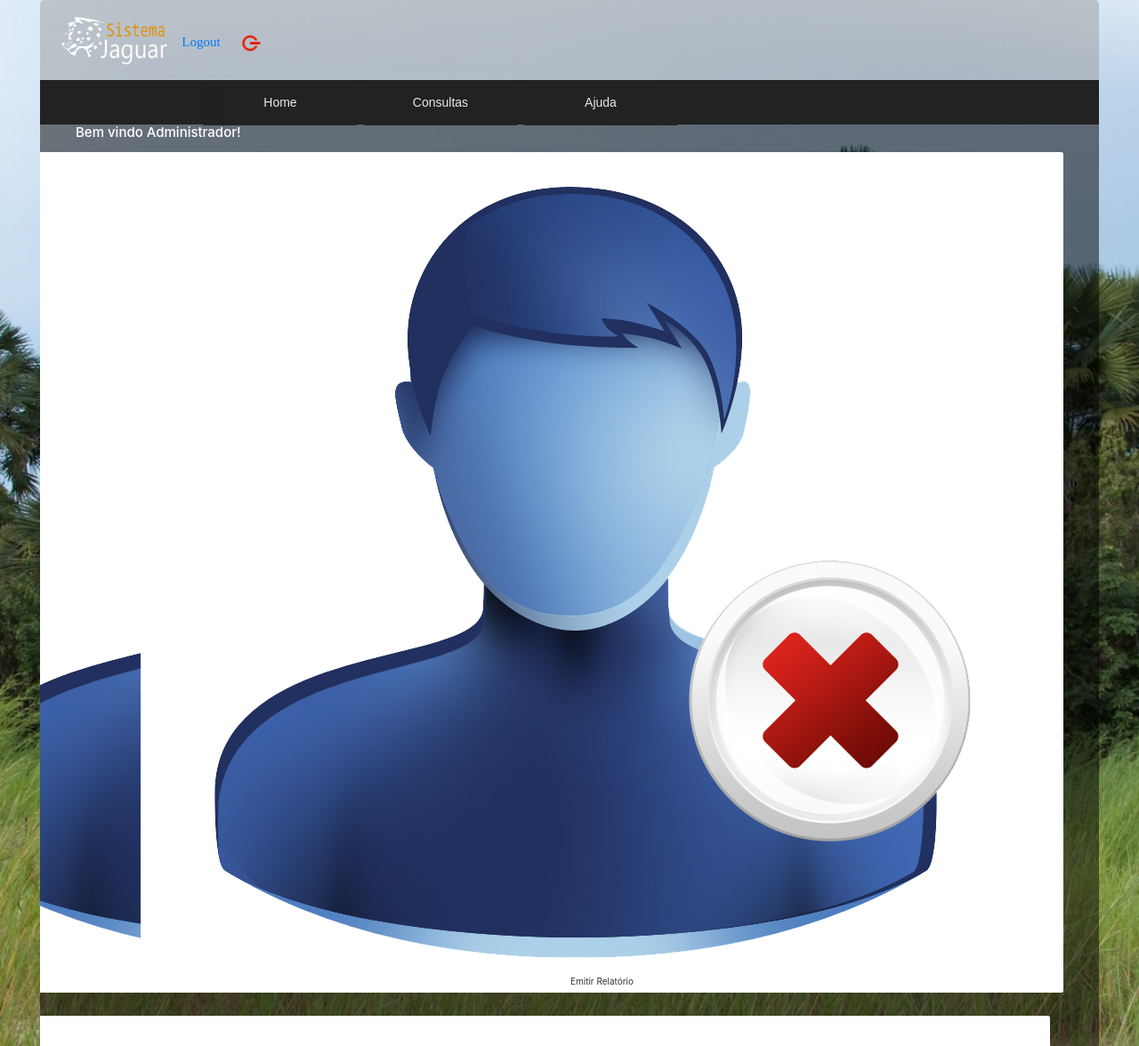
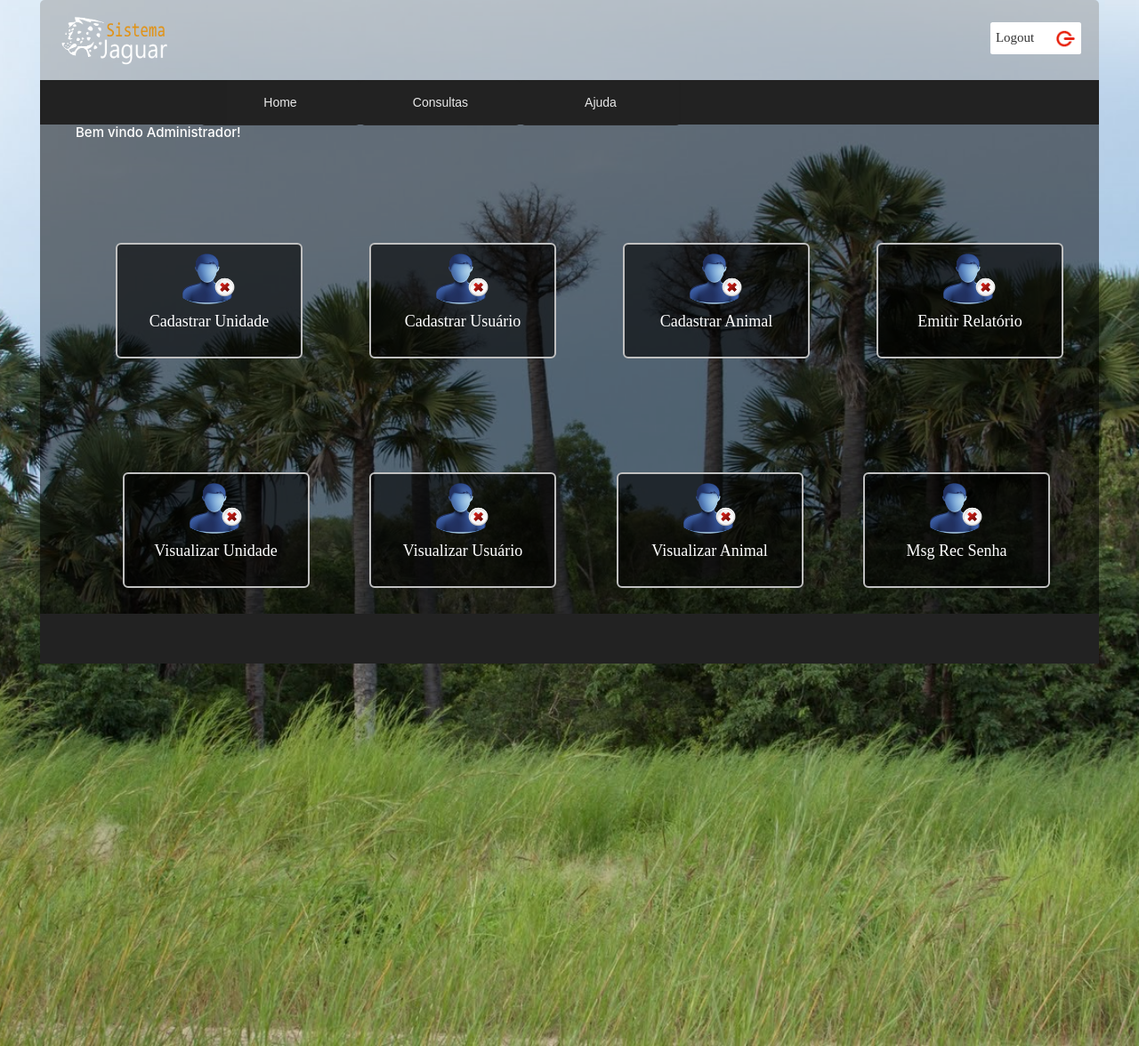
Before and after one commit to EddiePrince/SistemaJaguar, a PHP site: page /areaadmTeste.php in a window 1280 px wide. Shown: the whole page at 89% size. Run offline with PHP 8.4, Linux system fonts and the light colour scheme; a user stored in the database is signed in.

Commit message:
ajuste de validação

```diff
--- a/Consultas/consUnidade.inc.php
+++ b/Consultas/consUnidade.inc.php
@@ -11,7 +11,7 @@ include 'conexao.inc.php';//inclusão do arquivo de conexão com o banco
   if (!empty($_GET['filtro'])) {
 
   if ($registros > 0) {
-    echo "<br>Resultado da pesquisa com a palavra <strong> $filtro. </strong><br><br><br>";
+    echo "<br><h2>Resultado da pesquisa com a palavra <strong> $filtro. </strong></h2><br><br><br>";
     echo "<strong>$registros registro(s) encontrado(s).</strong><br><br>"; //exibição da quanidade de registros encontrados
   }else {
    echo "<br><br>Nenhum registro encontrado a palavra <strong> $filtro. </strong>";
--- a/areaadmTeste.php
+++ b/areaadmTeste.php
@@ -7,6 +7,7 @@
 
 	<!DOCTYPE html>
 	<html lang="pt-br">
+
 	<head>
 		<meta charset="utf-8">
 		<meta name="viewport" content="width=device-width, initial-scale=1">
@@ -20,7 +21,7 @@
 		<div id="pageAdm">
 			<div class="logo">
 				<div class="logo_admin">
-          <a href="areaadm.php"> <img src="img/logo.png" alt="Logo"></a>  <a id="logout" href="logout.php" >  Logout  <img src="img/logout.png" alt="Logout"></a>
+					<a href="areaadm.php"> <img src="img/logo.png" alt="Logo"></a> <a id="logout" class="btn btn-default navbar-btn pull-right" href="logout.php">  Logout  <img src="img/logout.png" alt="Logout"></a>
 				</div>
 				<div>
 					<!-- Menu -->
@@ -44,31 +45,31 @@
 				<div class="container">
 					<div class="row">
 						<div class="col-md-3 mb-3">
-              <a id="areaPcp" href="CadastroUnidade.php" type="button" class="btn btn-default navbar-btn pull-right"> <img src="img/remove-user.png" alt="#"><br>  Cadastrar Unidade   </a>
+							<a  href="CadastroUnidade.php" class="btn btn-default navbar-btn pull-right"> <img src="img/remove-user.png" alt="#"><br>  Cadastrar Unidade   </a>
 						</div>
 						<div class="col-md-3 mb-3">
-              <a id="areaPcp" href="cadastroUsuario.php" type="button" class="btn btn-default navbar-btn pull-right"> <img src="img/remove-user.png" alt="#"><br>  Cadastrar Usuário </a>
+							<a href="cadastroUsuario.php" class="btn btn-default navbar-btn pull-right"> <img src="img/remove-user.png" alt="#"><br>  Cadastrar Usuário </a>
 						</div>
 						<div class="col-md-3 mb-3">
-              <a id="areaPcp" href="CadastroAnimal.php" type="button" class="btn btn-default navbar-btn pull-right"> <img src="img/remove-user.png" alt="#"><br>  Cadastrar Animal </a>
+							<a href="CadastroAnimal.php" class="btn btn-default navbar-btn pull-right"> <img src="img/remove-user.png" alt="#"><br>  Cadastrar Animal </a>
 						</div>
 						<div class="col-md-3 mb-3">
-              <a id="areaPcp" href="#.php" type="button" class="btn btn-default navbar-btn pull-right"> <img src="img/remove-user.png" alt="#"><br>  Emitir Relatório </a>
+							<a href="#.php" class="btn btn-default navbar-btn pull-right"> <img src="img/remove-user.png" alt="#"><br>  Emitir Relatório </a>
 						</div>
 					</div>
 					<div class="container">
 						<div class="row">
 							<div class="col-md-3 mb-3">
-              <a id="areaPcp" href="listaUnidades.php" type="button" class="btn btn-default navbar-btn pull-right"> <img src="img/remove-user.png" alt="#"><br>  Visualizar Unidade   </a>
+								<a href="listaUnidades.php" class="btn btn-default navbar-btn pull-right"> <img src="img/remove-user.png" alt="#"><br>  Visualizar Unidade   </a>
 							</div>
 							<div class="col-md-3 mb-3">
-              <a id="areaPcp" href="listaUsuarios.php" type="button" class="btn btn-default navbar-btn pull-right"> <img src="img/remove-user.png" alt="#"><br>  Visualizar Usuário </a>
+								<a href="listaUsuarios.php" class="btn btn-default navbar-btn pull-right"> <img src="img/remove-user.png" alt="#"><br>  Visualizar Usuário </a>
 							</div>
 							<div class="col-md-3 mb-3">
-              <a id="areaPcp" href="listaAnimais.php" type="button" class="btn btn-default navbar-btn pull-right"> <img src="img/remove-user.png" alt="#"><br>  Visualizar Animal </a>
+								<a href="listaAnimais.php" class="btn btn-default navbar-btn pull-right"> <img src="img/remove-user.png" alt="#"><br>  Visualizar Animal </a>
 							</div>
 							<div class="col-md-3 mb-3">
-              <a id="areaPcp" href="#.php" type="button" class="btn btn-default navbar-btn pull-right"> <img src="img/remove-user.png" alt="#"><br>  Msg Rec Senha </a>
+								<a href="#.php" class="btn btn-default navbar-btn pull-right"> <img src="img/remove-user.png" alt="#"><br>  Msg Rec Senha </a>
 							</div>
 						</div>
 					</div>
--- a/style.css
+++ b/style.css
@@ -693,7 +693,7 @@ input[type="text1"]{
 }
 
 /* Preenchimento area princp. adm e agente */
-.areaPcp{
+.container a{
 	padding: 3px;
 	margin-top: 110px;
 	width: 210px;
@@ -707,19 +707,19 @@ input[type="text1"]{
 	color: white;
 	background: rgba(0,0,0,0.6);
 }
-.areaPcp img{
+.container a img{
 	background-color: none;
 	padding: 5px;
 	width: 80px;
 	height: 70px;
 }
-.areaPcp{
+.container a{
 	-webkit-transition;all:  .9s ease;
 	-moz-transition:all .9s ease;
 	-ms-transition:all .9s ease;
 	transition: all .9s ease;
 }
-.areaPcp:hover{
+.container a:hover{
   background: #ff4500;
   padding: 10px;
 	font-family: "lovelyFont";
@@ -731,7 +731,7 @@ input[type="text1"]{
 }
 
 @media only screen and (min-width: 400px) and (max-width: 1100px) {
-	.areaPcp{
+	#areaPcp{
 		display: block;
 		width: 100%;
 	}
```
Also changed, not shown: listaUnidades.php (line endings or trailing spaces). Lines whose indentation alone changed are shown as unchanged.
